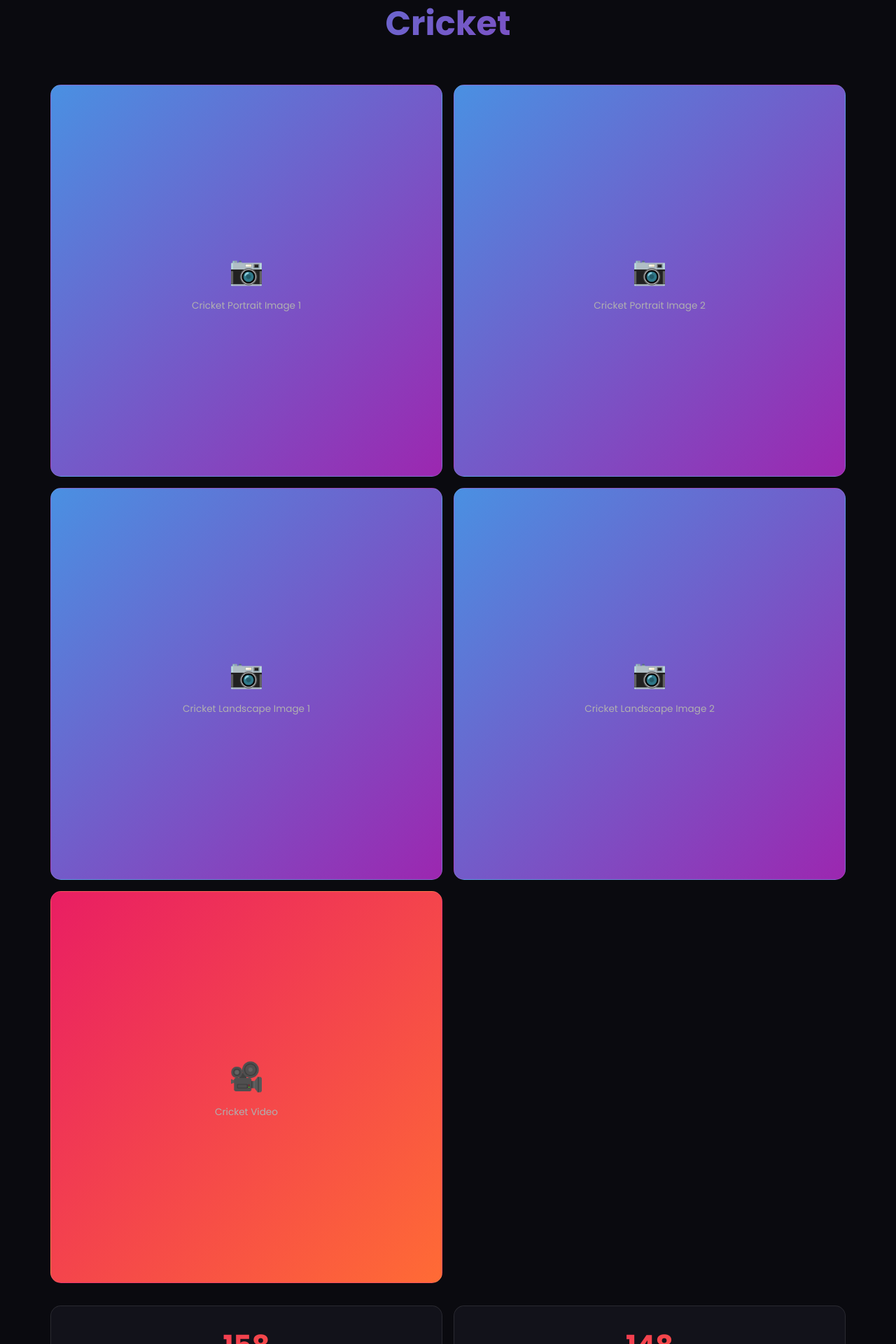
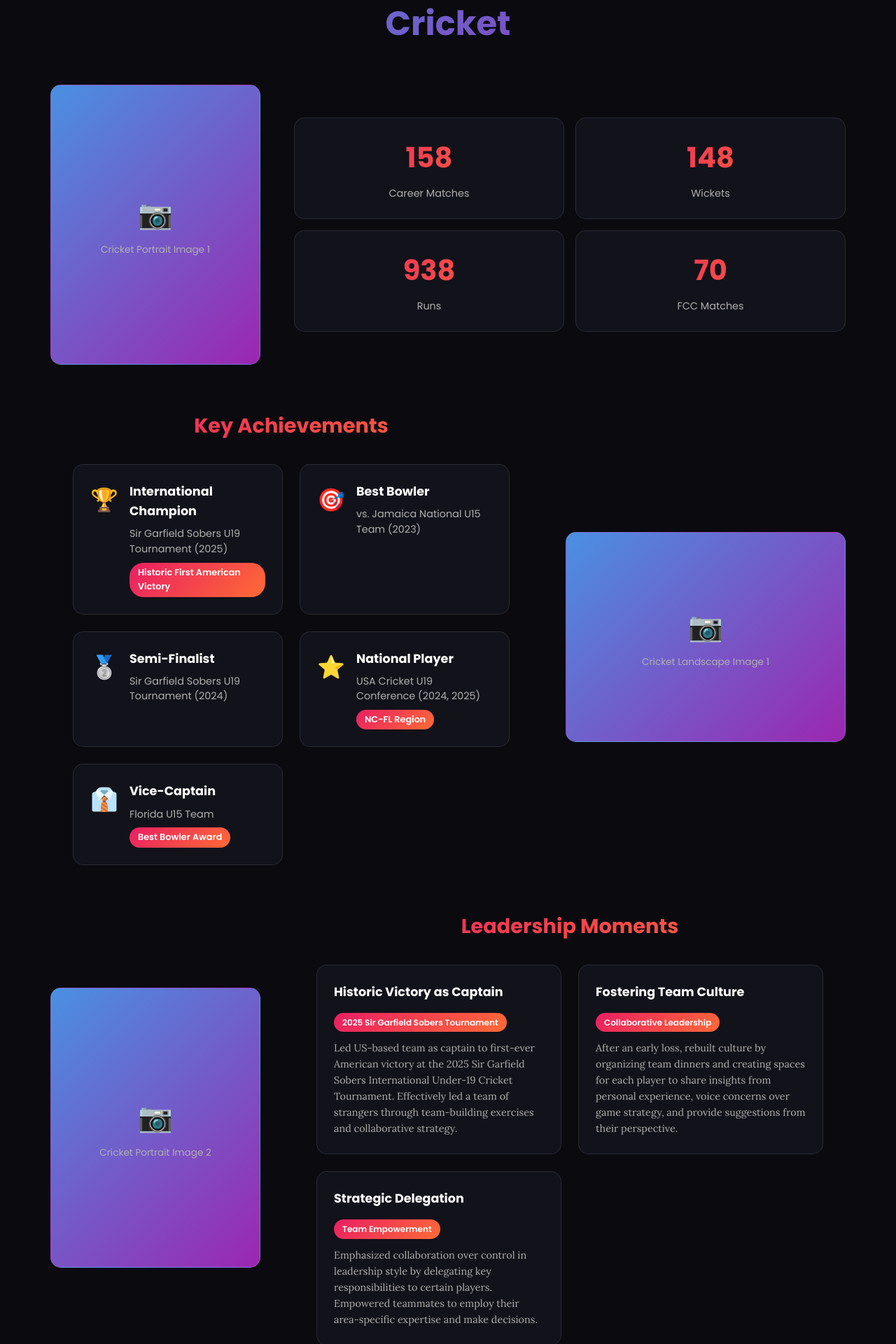
Before and after one commit to Akr1040317/ekanshPortfolio, a React (Create React App) app: page / in a window 1280 px wide. Shown: the part 3100-5020 px from the top of the page at 70% size. Built offline with nearby package versions, Linux system fonts and the light colour scheme.

Commit message:
Cricket: reorganize images to be interspersed throughout sections in staggered layout

```diff
--- a/src/App.css
+++ b/src/App.css
@@ -666,18 +666,65 @@
 }
 
 /* Cricket Section */
-.cricket-content {
-    margin-bottom: 3rem;
-}
-
-.cricket-stats-section {
-    margin-top: 2rem;
-}
-
-.cricket-image-gallery {
+.cricket-stats-section-with-image,
+.cricket-achievements-section-with-image,
+.cricket-leadership-section-with-image,
+.cricket-roles-section-with-image {
     display: grid;
     grid-template-columns: 1fr 1fr;
-    gap: 1rem;
+    gap: 3rem;
+    align-items: center;
+    margin-bottom: 4rem;
+}
+
+.cricket-stats-section-with-image {
+    grid-template-columns: 300px 1fr;
+}
+
+.cricket-achievements-section-with-image {
+    grid-template-columns: 1fr 400px;
+}
+
+.cricket-leadership-section-with-image {
+    grid-template-columns: 300px 1fr;
+}
+
+.cricket-roles-section-with-image {
+    grid-template-columns: 1fr 400px;
+}
+
+.cricket-image-single {
+    width: 100%;
+    max-width: 500px;
+}
+
+.cricket-image-single .image-placeholder {
+    width: 100%;
+    height: auto;
+    aspect-ratio: 3/4;
+}
+
+.cricket-image-single .image-placeholder.landscape {
+    aspect-ratio: 4/3;
+}
+
+.cricket-image-single .image-placeholder.video-placeholder {
+    aspect-ratio: 16/9;
+}
+
+.cricket-video-section {
+    margin-top: 4rem;
+    display: flex;
+    justify-content: center;
+}
+
+.cricket-video-section .cricket-image-single {
+    max-width: 800px;
+    width: 100%;
+}
+
+.cricket-stats-section {
+    margin-top: 0;
 }
 
 .gallery-item {
@@ -1620,6 +1667,19 @@
 
     .hive-links {
         justify-content: center;
+    }
+
+    .cricket-stats-section-with-image,
+    .cricket-achievements-section-with-image,
+    .cricket-leadership-section-with-image,
+    .cricket-roles-section-with-image {
+        grid-template-columns: 1fr;
+        gap: 2rem;
+    }
+
+    .cricket-image-single {
+        max-width: 100%;
+        margin: 0 auto;
     }
 
     .hero-image-container {
--- a/src/components/Cricket.jsx
+++ b/src/components/Cricket.jsx
@@ -42,50 +42,15 @@ const Cricket = () => {
           <h2 className="section-title">Cricket</h2>
         </ScrollAnimation>
 
-        <div className="cricket-content">
-          <div className="cricket-image-gallery">
+        <div className="cricket-stats-section-with-image">
           <ScrollAnimation>
-              <div className="gallery-item">
+            <div className="cricket-image-single">
               <div className="image-placeholder portrait">
                 <span>📷</span>
                 <p>Cricket Portrait Image 1</p>
               </div>
             </div>
           </ScrollAnimation>
-            <ScrollAnimation>
-              <div className="gallery-item">
-                <div className="image-placeholder portrait">
-                  <span>📷</span>
-                  <p>Cricket Portrait Image 2</p>
-                </div>
-              </div>
-            </ScrollAnimation>
-            <ScrollAnimation>
-              <div className="gallery-item">
-                <div className="image-placeholder landscape">
-                  <span>📷</span>
-                  <p>Cricket Landscape Image 1</p>
-                </div>
-              </div>
-            </ScrollAnimation>
-            <ScrollAnimation>
-              <div className="gallery-item">
-                <div className="image-placeholder landscape">
-                  <span>📷</span>
-                  <p>Cricket Landscape Image 2</p>
-                </div>
-              </div>
-            </ScrollAnimation>
-            <ScrollAnimation>
-              <div className="gallery-item video-gallery-item">
-                <div className="image-placeholder video-placeholder">
-                  <span>🎥</span>
-                  <p>Cricket Video</p>
-                </div>
-              </div>
-            </ScrollAnimation>
-          </div>
-
           <ScrollAnimation>
             <div className="cricket-stats-section">
               <div className="cricket-stats-grid">
@@ -100,7 +65,7 @@ const Cricket = () => {
           </ScrollAnimation>
         </div>
 
-        <div className="cricket-achievements-section">
+        <div className="cricket-achievements-section-with-image">
           <ScrollAnimation>
             <div className="container">
               <h3 className="subsection-title">Key Achievements</h3>
@@ -120,9 +85,25 @@ const Cricket = () => {
               </div>
             </div>
           </ScrollAnimation>
+          <ScrollAnimation>
+            <div className="cricket-image-single">
+              <div className="image-placeholder landscape">
+                <span>📷</span>
+                <p>Cricket Landscape Image 1</p>
+              </div>
+            </div>
+          </ScrollAnimation>
         </div>
 
-        <div className="cricket-leadership-section">
+        <div className="cricket-leadership-section-with-image">
+          <ScrollAnimation>
+            <div className="cricket-image-single">
+              <div className="image-placeholder portrait">
+                <span>📷</span>
+                <p>Cricket Portrait Image 2</p>
+              </div>
+            </div>
+          </ScrollAnimation>
           <ScrollAnimation>
             <div className="container">
               <h3 className="subsection-title">Leadership Moments</h3>
@@ -141,7 +122,7 @@ const Cricket = () => {
           </ScrollAnimation>
         </div>
 
-        <div className="cricket-roles-section">
+        <div className="cricket-roles-section-with-image">
           <ScrollAnimation>
             <div className="container">
               <h3 className="subsection-title">Current Roles</h3>
@@ -166,7 +147,26 @@ const Cricket = () => {
               </div>
             </div>
           </ScrollAnimation>
+          <ScrollAnimation>
+            <div className="cricket-image-single">
+              <div className="image-placeholder landscape">
+                <span>📷</span>
+                <p>Cricket Landscape Image 2</p>
               </div>
+            </div>
+          </ScrollAnimation>
+        </div>
+
+        <ScrollAnimation>
+          <div className="cricket-video-section">
+            <div className="cricket-image-single video-section">
+              <div className="image-placeholder video-placeholder">
+                <span>🎥</span>
+                <p>Cricket Video</p>
+              </div>
+            </div>
+          </div>
+        </ScrollAnimation>
       </div>
     </section>
   );
```
Lines whose indentation alone changed are shown as unchanged.
